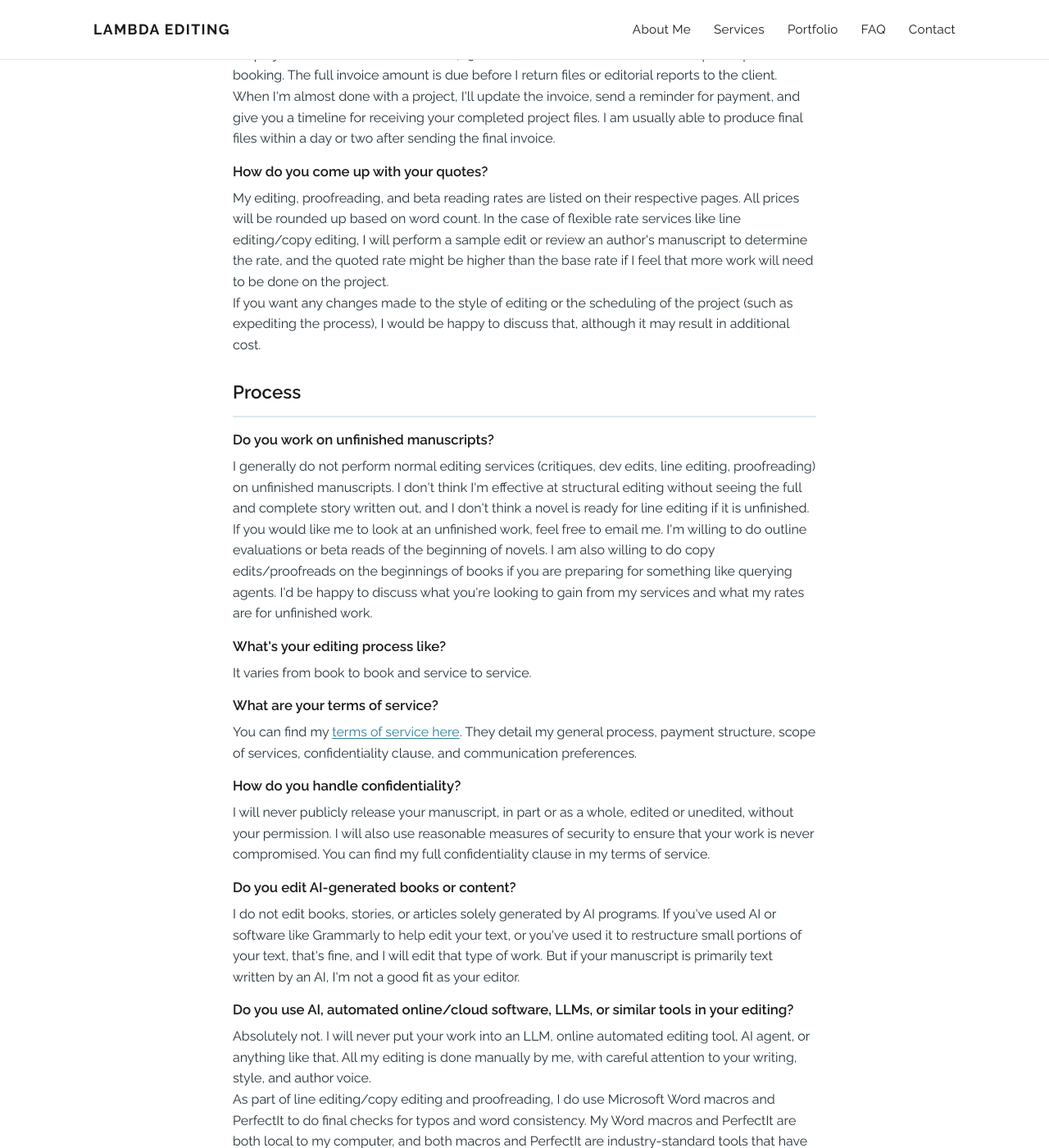
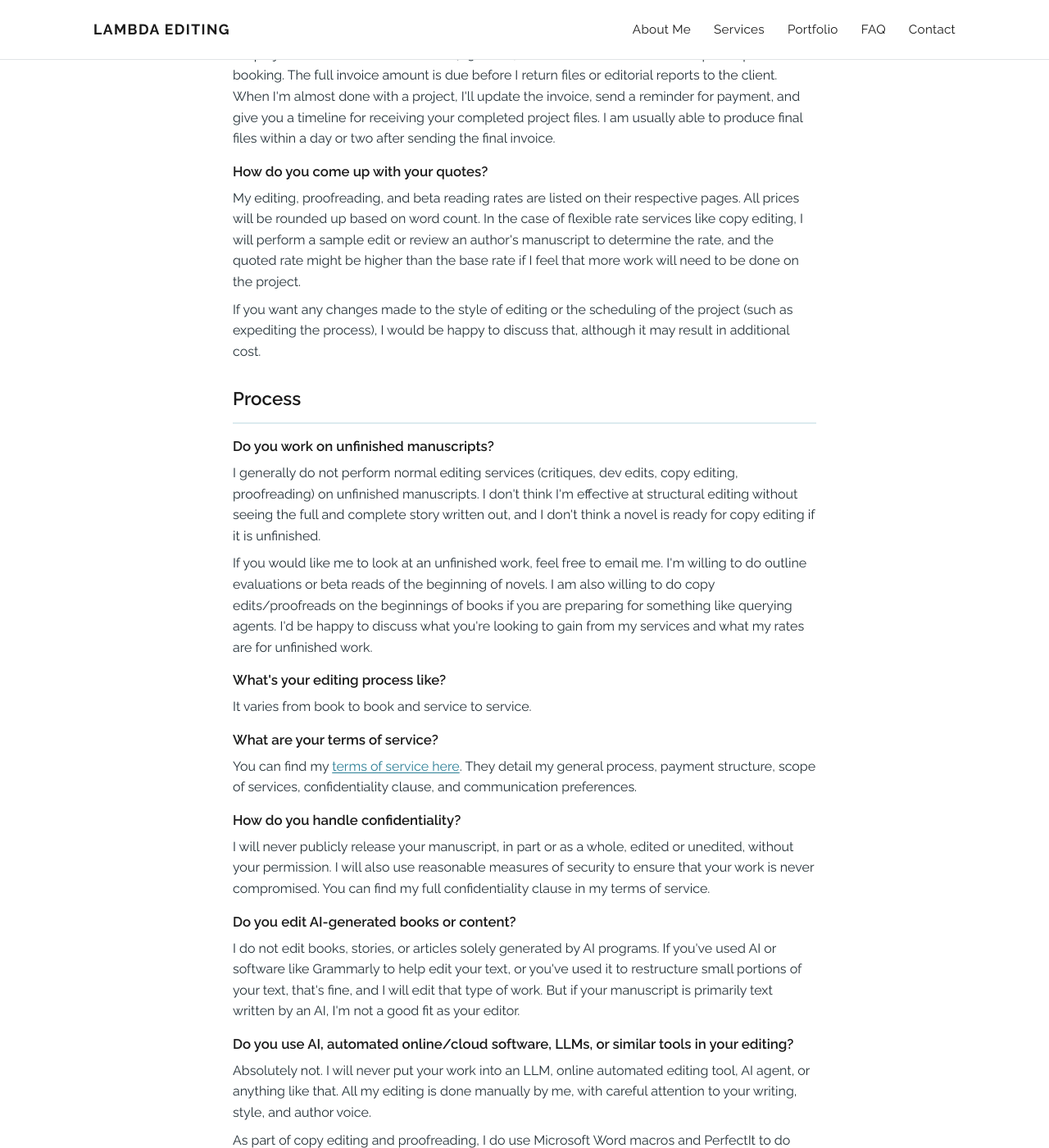
Before and after one commit to lambdaediting/lambdaediting.github.io, a Jekyll site: the page built from faq.md, in a window 1280 px wide and 1400 px high, scrolled down 890 px. Shown: the whole window at 82% size. Built offline with Jekyll 4.4.1, drawn with Linux system fonts in a browser that asks for light colours; some of the changed text lies outside the part shown.

Commit message:
FAQ cleanup, paragraph spacing, and privacy policy accuracy pass
- Beta Reading: shortens the subtitle to "A reader's view of your
  manuscript."
- FAQ: replaces the last "line editing" references with "copy editing"
  for consistency with the rest of the site.
- Fixes FAQ answers with multiple paragraphs running together with no
  gap between them (.faq-item p had margin: 0).
- Privacy policy: adds a "Last updated" date and standard "Children's
  Privacy" / "Changes to This Policy" sections, and rewrites the
  cookies section, which claimed Google Analytics usage that was never
  actually implemented in this Jekyll port -- it now accurately states
  the site uses no cookies or tracking.

Co-Authored-By: Claude Sonnet 5 <noreply@anthropic.com>

```diff
--- a/assets/css/style.css
+++ b/assets/css/style.css
@@ -367,7 +367,8 @@ h2.section-title {
   font-weight: 600;
   margin: 0 0 6px;
 }
-.faq-item p { margin: 0; color: #243138; }
+.faq-item p { margin: 0 0 8px; color: #243138; }
+.faq-item p:last-child { margin-bottom: 0; }
 .faq-item a {
   color: #2c7f96;
   text-decoration: underline;
--- a/faq.md
+++ b/faq.md
@@ -46,7 +46,7 @@ permalink: /faq/
 
     <div class="faq-item">
       <h3>How do you come up with your quotes?</h3>
-      <p>My editing, proofreading, and beta reading rates are listed on their respective pages. All prices will be rounded up based on word count. In the case of flexible rate services like line editing/copy editing, I will perform a sample edit or review an author's manuscript to determine the rate, and the quoted rate might be higher than the base rate if I feel that more work will need to be done on the project.</p>
+      <p>My editing, proofreading, and beta reading rates are listed on their respective pages. All prices will be rounded up based on word count. In the case of flexible rate services like copy editing, I will perform a sample edit or review an author's manuscript to determine the rate, and the quoted rate might be higher than the base rate if I feel that more work will need to be done on the project.</p>
       <p>If you want any changes made to the style of editing or the scheduling of the project (such as expediting the process), I would be happy to discuss that, although it may result in additional cost.</p>
     </div>
   </div>
@@ -56,7 +56,7 @@ permalink: /faq/
 
     <div class="faq-item">
       <h3>Do you work on unfinished manuscripts?</h3>
-      <p>I generally do not perform normal editing services (critiques, dev edits, line editing, proofreading) on unfinished manuscripts. I don't think I'm effective at structural editing without seeing the full and complete story written out, and I don't think a novel is ready for line editing if it is unfinished.</p>
+      <p>I generally do not perform normal editing services (critiques, dev edits, copy editing, proofreading) on unfinished manuscripts. I don't think I'm effective at structural editing without seeing the full and complete story written out, and I don't think a novel is ready for copy editing if it is unfinished.</p>
       <p>If you would like me to look at an unfinished work, feel free to email me. I'm willing to do outline evaluations or beta reads of the beginning of novels. I am also willing to do copy edits/proofreads on the beginnings of books if you are preparing for something like querying agents. I'd be happy to discuss what you're looking to gain from my services and what my rates are for unfinished work.</p>
     </div>
 
@@ -83,7 +83,7 @@ permalink: /faq/
     <div class="faq-item">
       <h3>Do you use AI, automated online/cloud software, LLMs, or similar tools in your editing?</h3>
       <p>Absolutely not. I will never put your work into an LLM, online automated editing tool, AI agent, or anything like that. All my editing is done manually by me, with careful attention to your writing, style, and author voice.</p>
-      <p>As part of line editing/copy editing and proofreading, I do use Microsoft Word macros and PerfectIt to do final checks for typos and word consistency. My Word macros and PerfectIt are both local to my computer, and both macros and PerfectIt are industry-standard tools that have been used by book editors for many years.</p>
+      <p>As part of copy editing and proofreading, I do use Microsoft Word macros and PerfectIt to do final checks for typos and word consistency. My Word macros and PerfectIt are both local to my computer, and both macros and PerfectIt are industry-standard tools that have been used by book editors for many years.</p>
     </div>
   </div>
 
--- a/privacy.md
+++ b/privacy.md
@@ -39,9 +40,7 @@ permalink: /privacy/
   </ul>
 
   <h2>How do I use cookies?</h2>
-  <p>A cookie is a small file placed on your computer's hard drive by your browser. It enables my website to identify your computer as you view different pages on my website. The only way in which I use cookies is for web analytics, specifically Google Analytics.</p>
-  <p>Cookies do not provide me with access to your computer or any information about you other than that which you elect to share with me.</p>
-  <p>You can use your web browser's cookie settings to determine how my website uses cookies. If you do not want my website to store cookies on your computer or device, you can amend your settings. Please note that this may affect how my website functions, and some pages may become unavailable to you.</p>
+  <p>This website does not currently use cookies or any similar tracking technologies to collect information about your visit. If that changes in the future (for example, if I add web analytics), I will update this policy to describe what is used and why.</p>
 
   <h2>How do I collect your personal data?</h2>
   <p>I collect and store minimal information via the following forms:</p>
```
Also changed, not shown: other parts of privacy.md (+7 -0 lines), services/beta-reading.md (+1 -1 lines).
